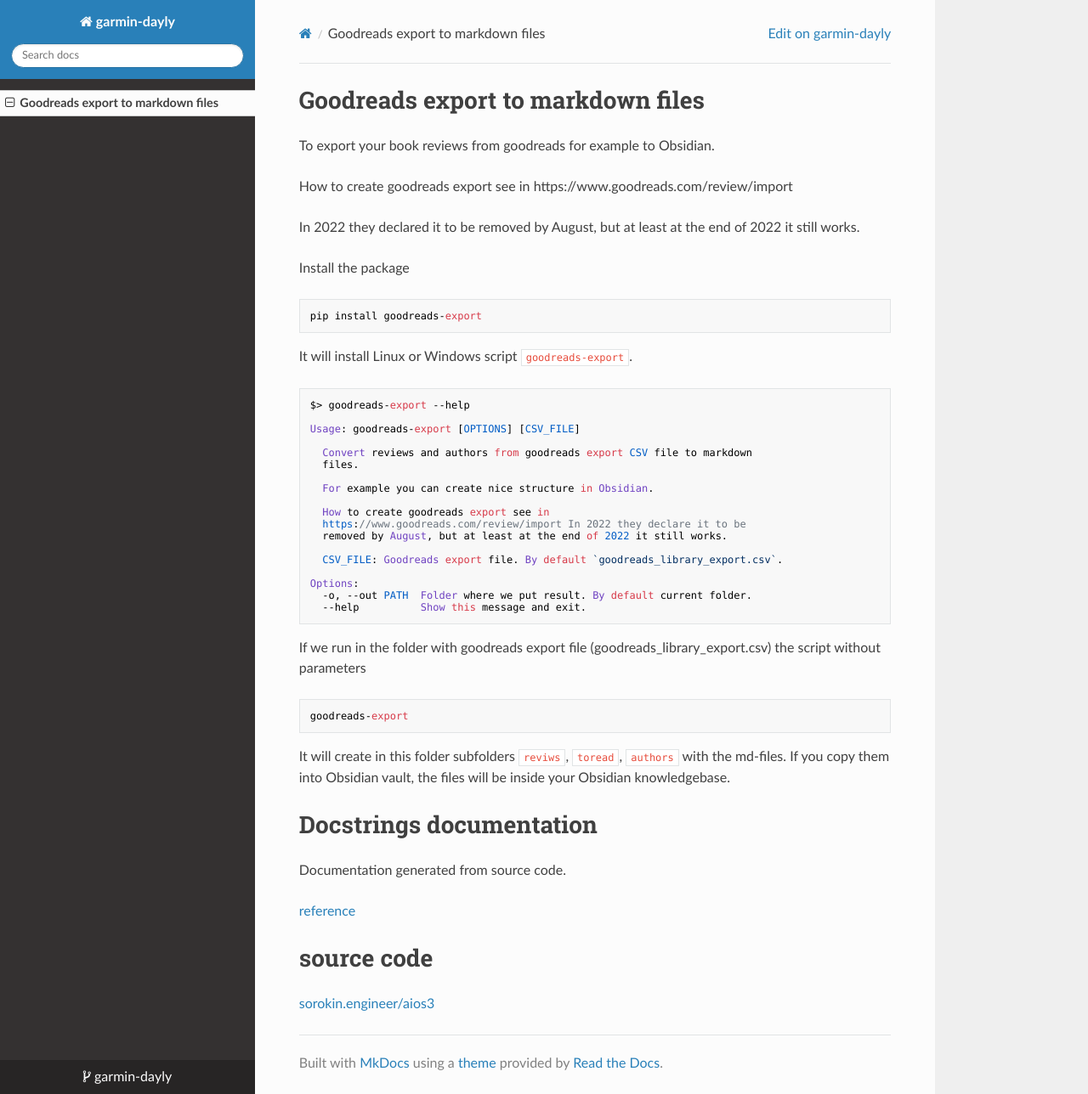
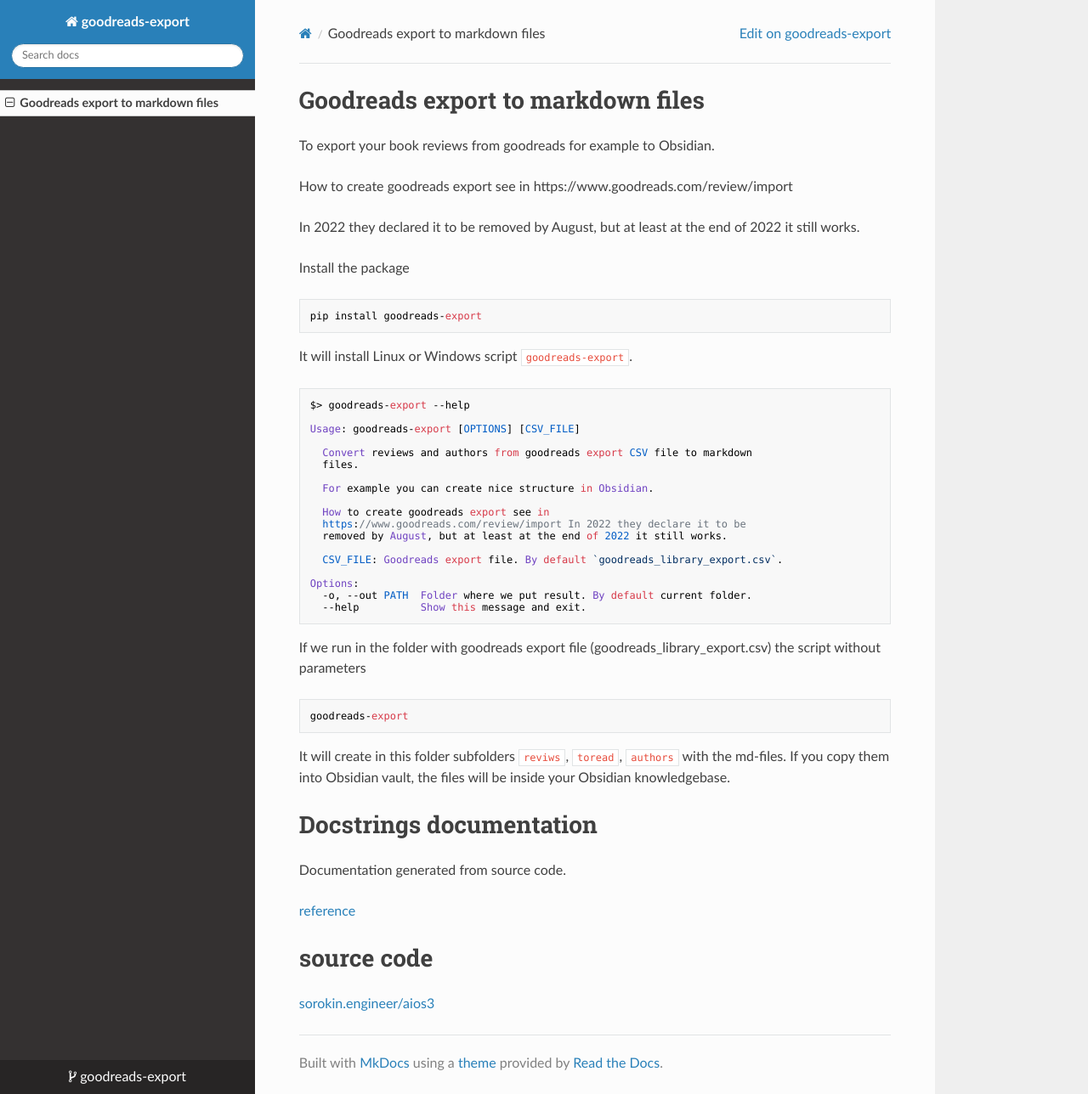
Before and after one commit to andgineer/goodreads-export, an MkDocs documentation site: the page built from docs/README.md, in a window 1280 px wide and 1288 px high. Shown: the whole window at 85% size. Built offline with MkDocs 1.6.1, drawn with Linux system fonts in a browser that asks for light colours; nearby versions of some CDN libraries.

Commit message:
cleanup garmin

```diff
--- a/mkdocs.yml
+++ b/mkdocs.yml
@@ -1,10 +1,10 @@
-site_name: garmin-dayly
-site_url: https://andgineer.github.io/garmin-dayly
+site_name: goodreads-export
+site_url: https://andgineer.github.io/goodreads-export
 site_author: Andrey Sorokin
 
 # Repository
-repo_name: garmin-dayly
-repo_url: https://github.com/andgineer/garmin-dayly
+repo_name: goodreads-export
+repo_url: https://github.com/andgineer/goodreads-export
 edit_uri: edit/master/docs
 docs_dir: docs
 
```
Also changed, not shown: setup.py (+2 -5 lines), 2 other files.
